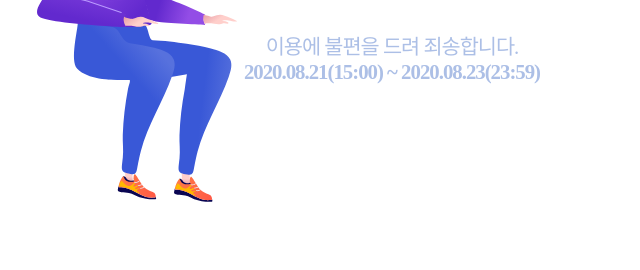
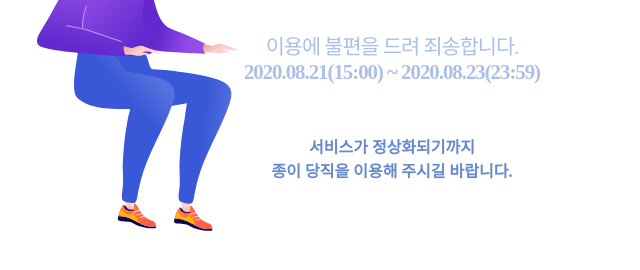
Before and after one commit to SoonGwan/notfound, a plain HTML site: page index.html in a window 1280 px wide. Shown: the part 312-582 px from the top of the page, without its empty margins (248-888 px from the left). Drawn offline with Linux system fonts and the light colour scheme.

Commit message:
Update index.html

```diff
--- a/index.html
+++ b/index.html
@@ -54,6 +54,12 @@
         position: relative;
         bottom: 117px;
       }
+      .f {
+        position: relative;
+        top: 150px;
+        color: #6688cc;
+        font-weight: bold;
+      }
     </style>
   </head>
 
@@ -70,6 +76,10 @@
           >
           <br />
         </div>
+        <div class="f">
+          서비스가 정상화되기까지 <br />
+          종이 당직을 이용해 주시길 바랍니다.
+        </div>
         <img class="e" src="./Man1.svg" alt="Man1.svg" />
       </div>
     </div>
```
